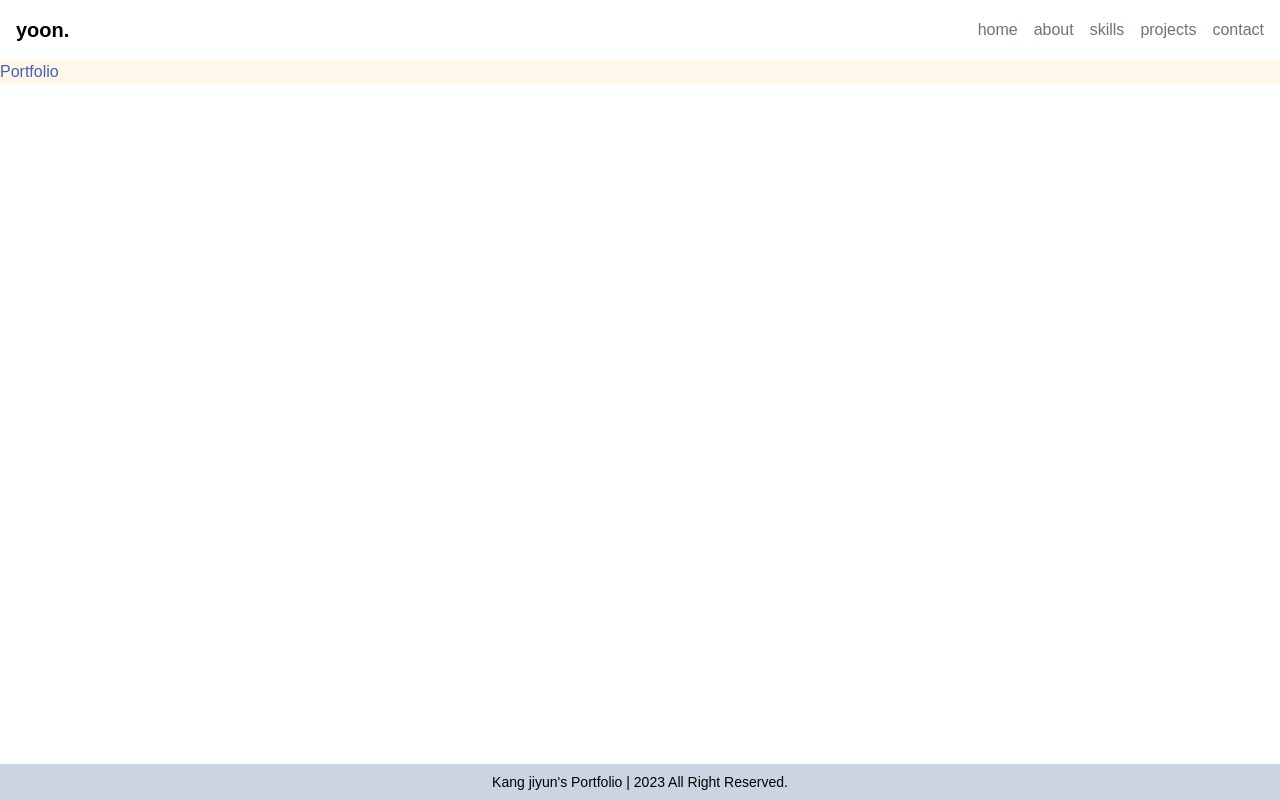
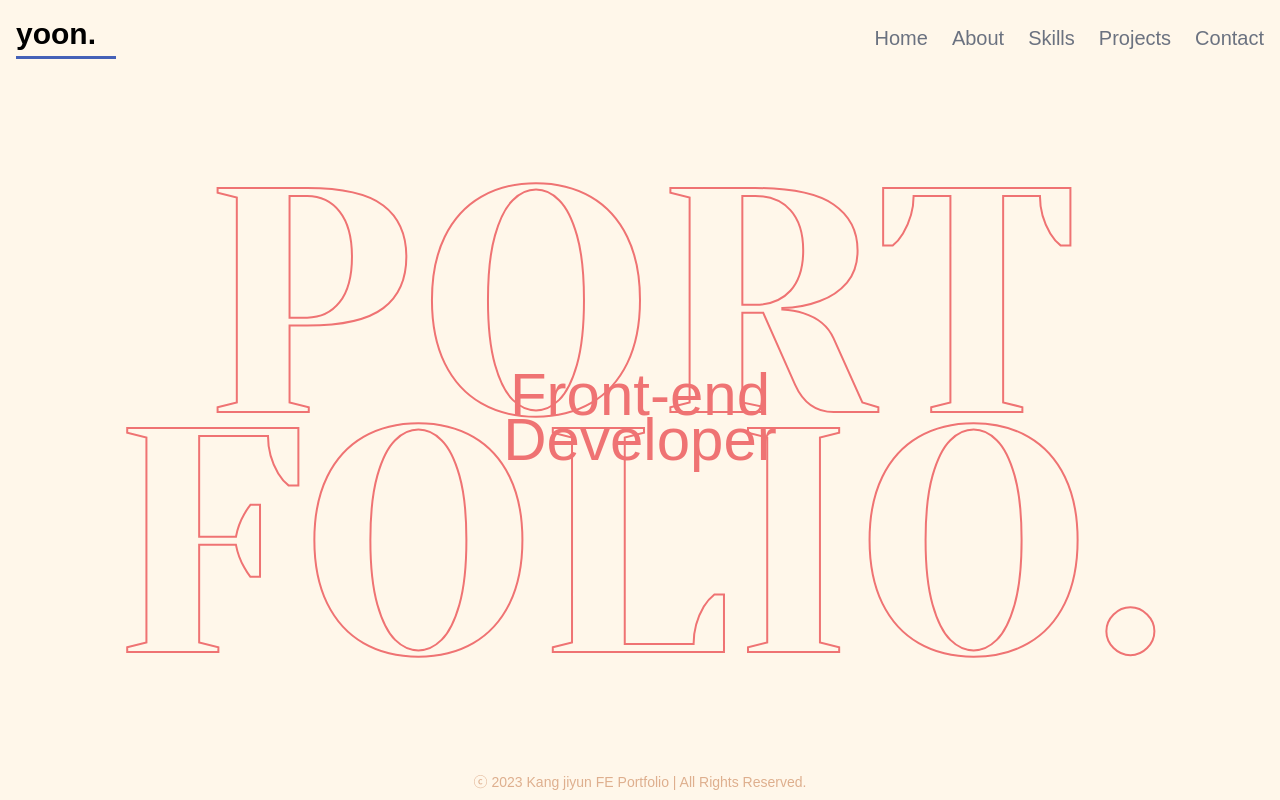
Before and after one commit to eeeyooon/portfolio, a Next.js app: page / in a window 1280 px wide. Built offline with nearby package versions, Linux system fonts and the light colour scheme; a web font is replaced by a local one.

Commit message:
style: 기본 스타일링 수정 및 인덱스 스타일링 적용

```diff
--- a/src/app/globals.css
+++ b/src/app/globals.css
@@ -42,3 +42,9 @@ body {
   height: 100vh;
   overflow-y: auto;
 }
+
+@layer base {
+  .font-outline-red {
+    -webkit-text-stroke: 2px #ef7373;
+  }
+}
--- a/src/app/layout.tsx
+++ b/src/app/layout.tsx
@@ -15,7 +15,7 @@ export default function RootLayout({
 }) {
   return (
     <html lang="ko">
-      <body className="font-scoreLight flex flex-col w-full max-w-screen-2xl mx-auto">
+      <body className="bg-primary font-scoreLight flex flex-col w-full max-w-screen-2xl mx-auto">
         <Header />
         <main className="grow">{children}</main>
         <Footer />
--- a/src/app/page.tsx
+++ b/src/app/page.tsx
@@ -1,7 +1,17 @@
 export default function Home() {
   return (
-    <section className="bg-primary text-blue_color font-hambak">
-      Portfolio
+    <section className="bg-primary  text-center flex justify-center items-center h-full pt-2">
+      <div>
+        <div className="font-yeseva text-primary text-[20rem] font-outline-red whitespace-pre-linere leading-[15rem] relative">
+          PORT
+          <br />
+          FOLIO.
+        </div>
+        <div className="font-shrik text-red_color text-6xl leading-[2.8rem] absolute top-1/2 right-1/2 translate-x-1/2 translate-y-[-30%] ">
+          Front-end
+          <br /> Developer
+        </div>
+      </div>
     </section>
   );
 }
--- /dev/null
+++ b/src/app/skills/page.tsx
@@ -0,0 +1,3 @@
+export default function SkillsPage() {
+  return <div>SkillsPage</div>;
+}
--- a/src/components/Footer.tsx
+++ b/src/components/Footer.tsx
@@ -1,7 +1,7 @@
 export default function Footer() {
   return (
-    <footer className="bg-slate-300 py-2 text-sm text-center">
-      {"Kang jiyun's Portfolio | 2023 All Right Reserved."}
+    <footer className=" py-2 text-sm text-center text-brown_color">
+      {"ⓒ 2023  Kang jiyun FE Portfolio | All Rights Reserved."}
     </footer>
   );
 }
--- a/src/components/Header.tsx
+++ b/src/components/Header.tsx
@@ -4,14 +4,16 @@ export default function Header() {
   return (
     <header className="flex justify-between items-center p-4">
       <Link href="/">
-        <h1 className="text-xl font-bold font-hambak">yoon.</h1>
+        <h1 className="text-3xl font-bold font-hambak border-b-[3px] border-b-blue_color pr-5 pb-1">
+          yoon.
+        </h1>
       </Link>
-      <nav className="flex gap-4 font-hambak text-gray-500">
-        <Link href="/">home</Link>
-        <Link href="/about">about</Link>
-        <Link href="/skills">skills</Link>
-        <Link href="/projects">projects</Link>
-        <Link href="/contact">contact</Link>
+      <nav className="flex text-xl gap-6 font-hambak text-gray-500">
+        <Link href="/">Home</Link>
+        <Link href="/about">About</Link>
+        <Link href="/skills">Skills</Link>
+        <Link href="/projects">Projects</Link>
+        <Link href="/contact">Contact</Link>
       </nav>
     </header>
   );
```
